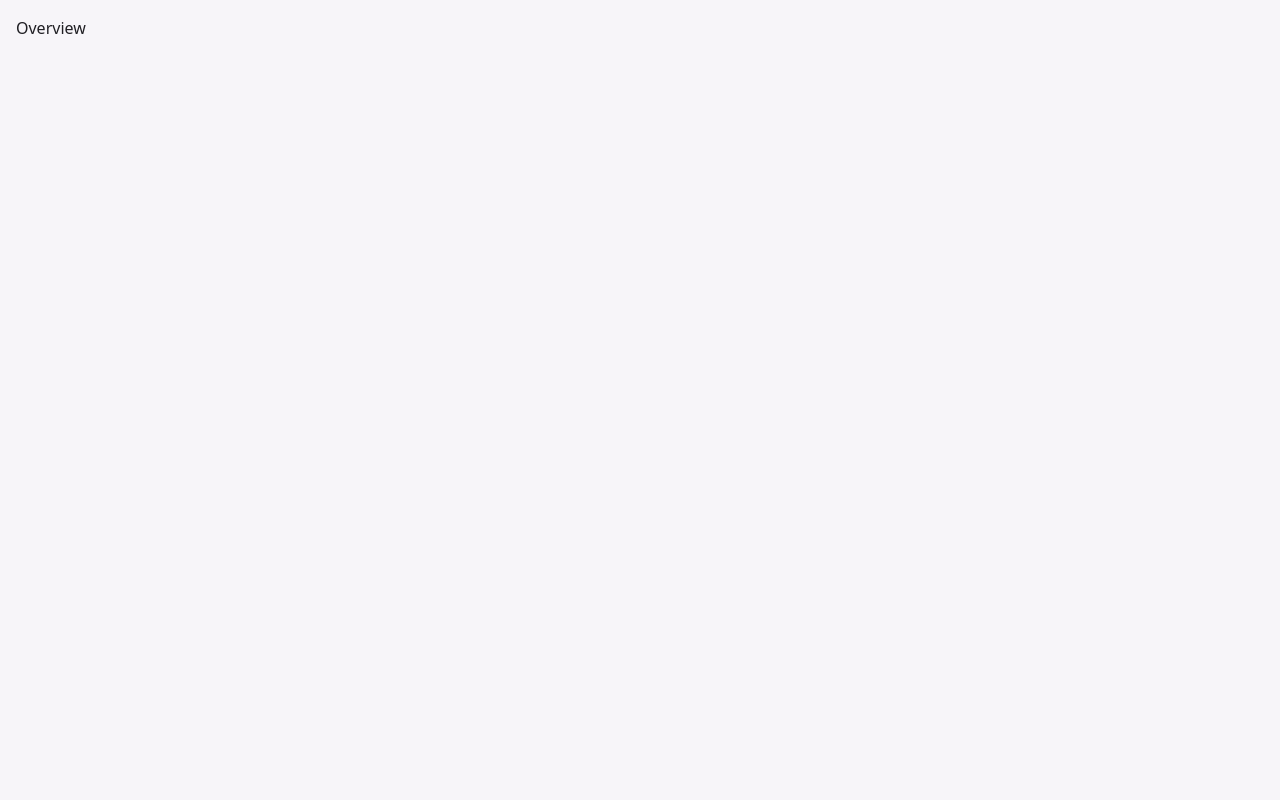
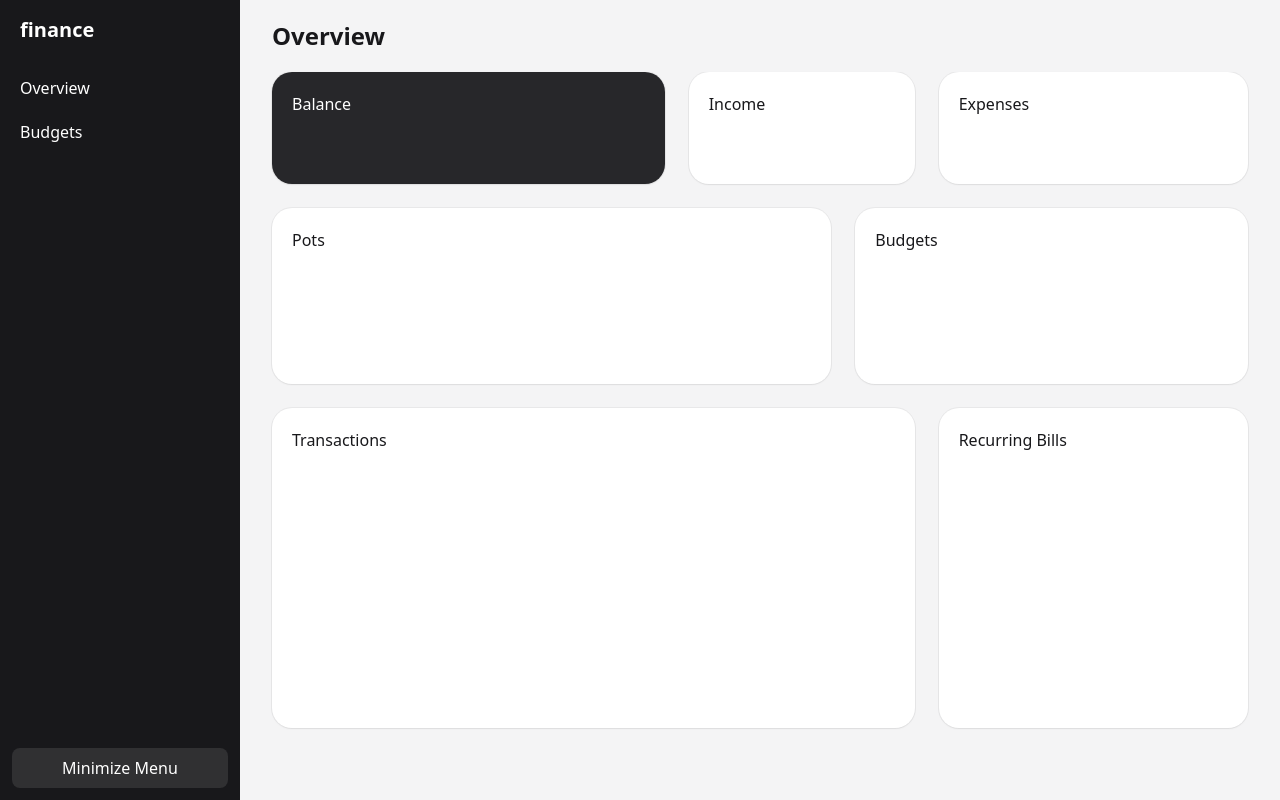
Before and after one commit to RmpNathan/finance-app, a Vue app: page /overview in a window 1280 px wide. Built offline with nearby package versions, Linux system fonts and the light colour scheme.

Commit message:
git commit -m "feat(ui): add app shell (layout, sidebar, header actions) and Tailwind setup"

```diff
--- a/src/App.vue
+++ b/src/App.vue
@@ -1,5 +1,6 @@
 <script setup lang="ts">
 import { useAppStore } from "@/stores/app";
+import DefaultLayout from "@/layouts/DefaultLayout.vue";
 
 const appStore = useAppStore();
 appStore.init();
@@ -10,6 +11,8 @@ appStore.init();
     Loading data...
   </div>
   <div v-else>
-    <RouterView />
+    <DefaultLayout>
+      <router-view />
+    </DefaultLayout>
   </div>
 </template>
--- /dev/null
+++ b/src/components/AppHeader.vue
@@ -0,0 +1,16 @@
+<template>
+  <header class="px-6 sm:px-8 py-5 sticky top-0 bg-zinc-100/80 backdrop-blur z-10">
+    <div class="flex items-center justify-between">
+      <h1 class="text-2xl font-semibold">{{ title }}</h1>
+      <div class="flex items-center gap-2">
+        <slot name="actions" />
+      </div>
+    </div>
+  </header>
+</template>
+
+<script setup>
+defineProps({
+  title: { type: String, default: 'Overview' },
+})
+</script>
--- /dev/null
+++ b/src/components/Sidebar.vue
@@ -0,0 +1,20 @@
+<template>
+  <aside class="w-60 bg-zinc-900 text-white flex flex-col">
+    <div class="px-5 py-4 text-xl font-semibold">finance</div>
+    <nav class="mt-2 flex-1 space-y-1 px-2">
+      <RouterLink to="/" class="nav-item">Overview</RouterLink>
+      <RouterLink to="/budgets" class="nav-item">Budgets</RouterLink>
+    </nav>
+    <button class="m-3 mt-auto rounded-lg bg-white/10 px-3 py-2 hover:bg-white/20">
+      Minimize Menu
+    </button>
+  </aside>
+</template>
+
+<script setup>
+</script>
+
+<style scoped>
+.nav-item { @apply block px-3 py-2 rounded-lg hover:bg-white/10; }
+.router-link-active { @apply bg-white/10; }
+</style>
--- /dev/null
+++ b/src/components/ui/BaseCard.vue
@@ -0,0 +1,47 @@
+<template>
+  <div
+      :is="as"
+      :class="[
+      'rounded-2xl p-5 shadow-sm',
+      toneClass,
+      bordered ? 'ring-1 ring-black/5' : '',
+      hoverable ? 'transition-shadow hover:shadow-md' : '',
+      props.class,
+    ]"
+  >
+    <div v-if="$slots.header" class="mb-3">
+      <slot name="header" />
+    </div>
+
+    <slot />
+
+    <div v-if="$slots.footer" class="mt-4">
+      <slot name="footer" />
+    </div>
+  </div>
+</template>
+
+<script setup>
+import {computed} from "vue";
+
+const props = defineProps({
+  as: { type: String, default: 'div' },
+  tone: {
+    type: String,
+    default: 'surface', // 'surface' | 'muted' | 'dark' | 'brand' | 'danger' etc.
+  },
+  hoverable: { type: Boolean, default: false },
+  bordered: { type: Boolean, default: true },
+  class: { type: String, default: '' },
+})
+
+const toneClass = computed(() => {
+  switch (props.tone) {
+    case 'muted': return 'bg-zinc-50'
+    case 'dark': return 'bg-zinc-800 text-white'
+    case 'brand': return 'bg-emerald-500 text-white'
+    case 'danger': return 'bg-rose-500 text-white'
+    default: return 'bg-white'
+  }
+})
+</script>
--- a/src/components/ui/Button.vue
+++ b/src/components/ui/Button.vue
@@ -35,7 +35,7 @@ const classes = computed(() => {
     lg: "h-12 px-5 text-base",
   };
   const variants: Record<Variant, string> = {
-    primary: "bg-brand.primary text-white hover:opacity-90 disabled:opacity-50",
+    primary: "bg-black text-white hover:bg-zinc-800 disabled:opacity-50",
     ghost: "bg-transparent text-brand.text hover:bg-black/5 disabled:opacity-50",
     danger: "bg-danger text-white hover:opacity-90 disabled:opacity-50",
   };
--- /dev/null
+++ b/src/layouts/DefaultLayout.vue
@@ -0,0 +1,29 @@
+<template>
+  <div class="min-h-screen flex bg-zinc-100 text-zinc-900">
+    <Sidebar class="hidden md:flex" />
+    <main class="flex-1">
+      <AppHeader :title="route.meta.title">
+        <template #actions>
+          <template v-for="(action, i) in route.meta.headerActions || []" :key="i">
+            <component
+                :is="action.component"
+                v-bind="action.props"
+            >
+              {{ action.props?.defaultSlot }}
+            </component>
+          </template>
+        </template>
+      </AppHeader>
+      <div class="px-6 sm:px-8 pb-10">
+        <slot />
+      </div>
+    </main>
+  </div>
+</template>
+
+<script setup>
+import { useRoute } from 'vue-router'
+import Sidebar from '../components/Sidebar.vue'
+import AppHeader from '../components/AppHeader.vue'
+const route = useRoute()
+</script>
--- a/src/pages/OverviewPage.vue
+++ b/src/pages/OverviewPage.vue
@@ -1,3 +1,22 @@
 <template>
-  <main class="p-4" id="main">Overview</main>
+  <div class="relative">
+    <div class="relative grid grid-cols-12 gap-6">
+      <BaseCard tone="dark" class="col-span-12 lg:col-span-5 h-28">
+        Balance
+      </BaseCard>
+      <BaseCard class="col-span-12 sm:col-span-6 lg:col-span-3 h-28">Income</BaseCard>
+      <BaseCard class="col-span-12 sm:col-span-6 lg:col-span-4 h-28">Expenses</BaseCard>
+
+      <BaseCard class="col-span-12 lg:col-span-7 h-44">Pots</BaseCard>
+      <BaseCard class="col-span-12 lg:col-span-5 h-44">Budgets</BaseCard>
+
+      <BaseCard class="col-span-12 xl:col-span-8 h-80">Transactions</BaseCard>
+      <BaseCard class="col-span-12 xl:col-span-4 h-80">Recurring Bills</BaseCard>
+    </div>
+  </div>
 </template>
+
+<script setup>
+import AppHeader from '../components/AppHeader.vue'
+import BaseCard from '../components/ui/BaseCard.vue'
+</script>
--- a/src/router/index.ts
+++ b/src/router/index.ts
@@ -1,18 +1,34 @@
-import { createRouter, createWebHistory, RouteRecordRaw } from "vue-router";
+import {createRouter, createWebHistory, RouteRecordRaw} from "vue-router";
+import Button from "@/components/ui/Button.vue";
 
 const routes: RouteRecordRaw[] = [
-    { path: "/", redirect: "/overview" },
-    { path: "/overview", component: () => import("@/pages/OverviewPage.vue") },
-    { path: "/transactions", component: () => import("@/pages/TransactionsPage.vue") },
-    { path: "/budgets", component: () => import("@/pages/BudgetsPage.vue") },
-    { path: "/pots", component: () => import("@/pages/PotsPage.vue") },
-    { path: "/recurring", component: () => import("@/pages/RecurringPage.vue") },
+    {path: "/", redirect: "/overview", meta: {title: "Overview"}},
+    {path: "/overview", component: () => import("@/pages/OverviewPage.vue"), meta: {title: "Overview"}},
+    {path: "/transactions", component: () => import("@/pages/TransactionsPage.vue"), meta: {title: "Transactions"}},
+    {
+        path: "/budgets", component: () => import("@/pages/BudgetsPage.vue"), meta: {
+            title: "Budgets", headerActions: [
+                {
+                    component: Button,
+                    props: {
+                        as: "button",
+                        variant: "primary",
+                        size: "md",
+                        ariaLabel: "Exporter",
+                        defaultSlot: "Exporter"
+                    }
+                }
+            ]
+        }
+    },
+    {path: "/pots", component: () => import("@/pages/PotsPage.vue"), meta: {title: "Pots"}},
+    {path: "/recurring", component: () => import("@/pages/RecurringPage.vue"), meta: {title: "Recurring"}},
 ];
 
 const router = createRouter({
     history: createWebHistory(),
     routes,
-    scrollBehavior: () => ({ top: 0 }),
+    scrollBehavior: () => ({top: 0}),
 });
 
 export default router;
--- a/src/styles/index.css
+++ b/src/styles/index.css
@@ -29,3 +29,21 @@ body {
 /* Utilitaires */
 .container-px { @apply px-4 md:px-6; }
 .card { @apply rounded-2xl bg-white shadow-card; }
+
+
+@layer components {
+    /* Conteneur, gouttières, largeur max, rythme vertical */
+    .page { @apply min-h-dvh bg-brand-bg text-brand-text; }
+    .page > * { @apply mx-auto w-full max-w-7xl px-4 md:px-6 xl:px-8; }
+    .page-header { @apply py-6 md:py-8 flex items-start justify-between gap-4; }
+    .page-title { @apply text-3xl font-semibold leading-tight; }
+    .page-subtitle { @apply mt-1 text-sm text-gray-500; }
+    .page-actions { @apply flex items-center gap-2; }
+
+    /* Grille de page cohérente */
+    .page-grid { @apply pb-10 grid grid-cols-12 gap-4 md:gap-6 xl:gap-8; }
+
+    /* Carte standard */
+    .card { @apply rounded-2xl bg-white shadow-card; }
+    .section { @apply card p-6 md:p-7 xl:p-8; } /* padding synchronisé avec les gap */
+}
--- a/tailwind.config.js
+++ b/tailwind.config.js
@@ -19,7 +19,7 @@ export default {
         "2xl": "20px",
       },
       boxShadow: {
-        card: "0 8px 24px rgba(0,0,0,0.06)",
+        card: "0 10px 30px rgba(0,0,0,0.06)",
       },
     },
   },
```
